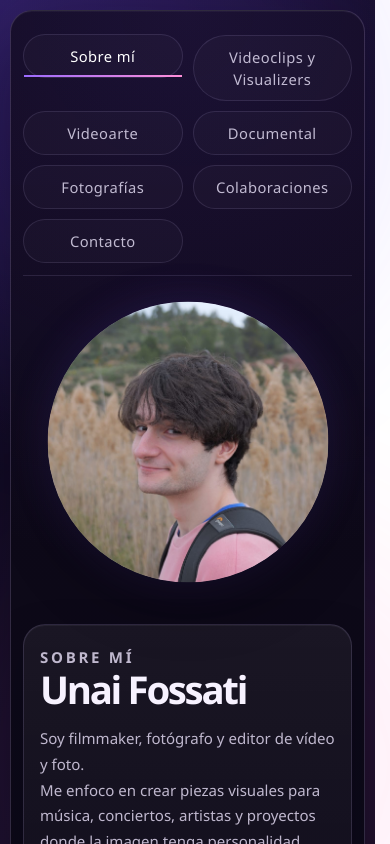
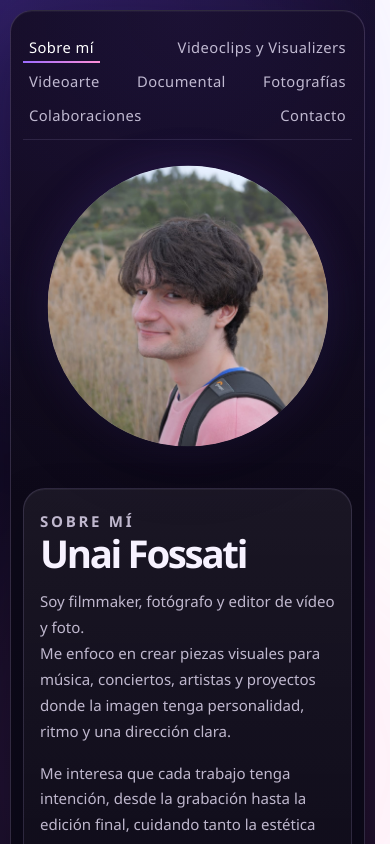
Before and after one commit to zoytzfps-lang/portfolio-unai.fst, a React (Vite) app: page / in a window 390 px wide. Shown: the top 844 px of the page. Built offline with nearby package versions, Linux system fonts and the light colour scheme.

Commit message:
aligera la navegacion movil

```diff
--- a/src/App.css
+++ b/src/App.css
@@ -991,29 +991,25 @@
   }
 
   .top-nav {
-    display: grid;
-    grid-template-columns: repeat(3, minmax(0, 1fr));
-    gap: 10px 12px;
-    justify-content: stretch;
-    align-items: stretch;
+    display: flex;
+    flex-wrap: wrap;
+    justify-content: space-between;
+    gap: 10px 14px;
     padding-bottom: 12px;
   }
 
   .nav-link {
-    display: flex;
-    align-items: center;
-    justify-content: center;
-    min-height: 44px;
-    padding: 10px 12px;
+    flex: 0 1 calc(50% - 7px);
+    padding: 8px 6px 6px;
     text-align: center;
     font-size: 0.92rem;
-    border: 1px solid rgba(214, 194, 255, 0.12);
-    border-radius: 999px;
-    background: rgba(255, 255, 255, 0.025);
+    border: none;
+    border-radius: 0;
+    background: none;
   }
 
-  .top-nav .nav-link:last-child:nth-child(3n + 1) {
-    grid-column: 2;
+  .top-nav .nav-link:last-child:nth-child(odd) {
+    margin-inline: auto;
   }
 
   .hero-layout,
@@ -1242,14 +1238,11 @@
   }
 
   .top-nav {
-    grid-template-columns: repeat(2, minmax(0, 1fr));
     gap: 10px;
   }
 
   .top-nav .nav-link:last-child:nth-child(odd) {
-    grid-column: 1 / -1;
-    justify-self: center;
-    width: min(100%, 220px);
+    width: calc(50% - 5px);
   }
 
   .detail-hero,
```
